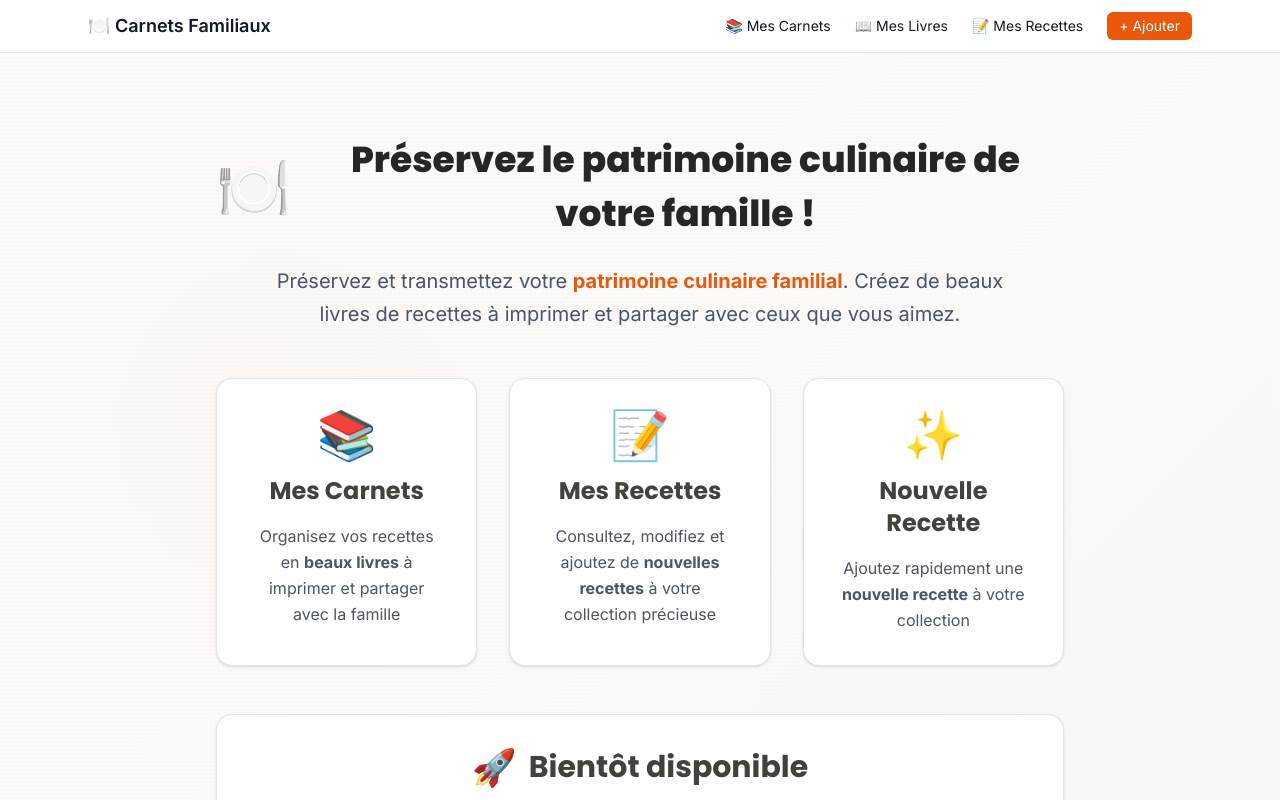
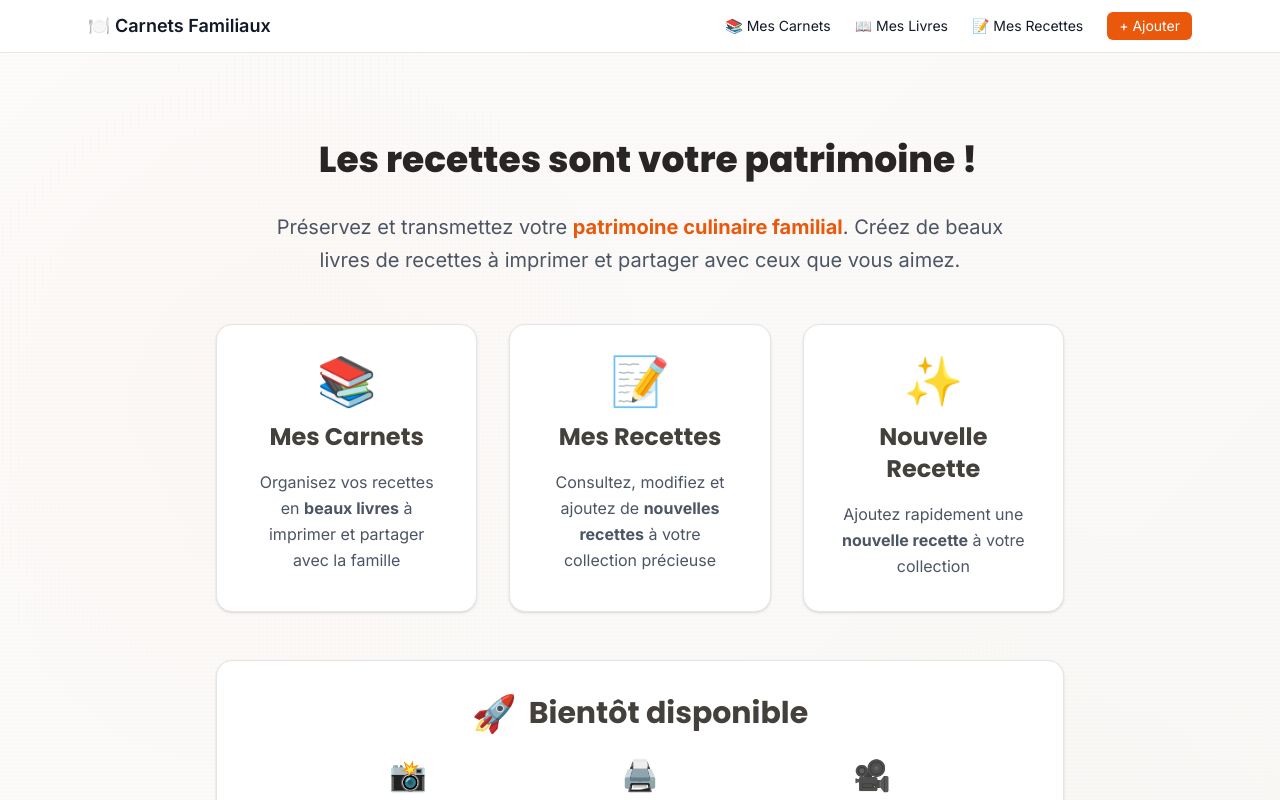
Before and after one commit to oliviertgpls-tech/Fdt-2, a Next.js app: page / in a window 1280 px wide. Shown: the top 800 px of the page. Built offline with nearby package versions, Linux system fonts and the light colour scheme.

Commit message:
Update page.tsx

```diff
--- a/app/page.tsx
+++ b/app/page.tsx
@@ -6,9 +6,9 @@ export default function HomePage() {
       {/* Hero Section */}
       <div className="text-center space-y-6">
         <div className="flex items-center justify-center gap-4 mb-6">
-          <div className="text-6xl">🍽️</div>
+          <div className="text-6xl"></div>
           <h1 style={{ color: '#292524' }}>
-            Préservez le patrimoine culinaire de votre famille !
+            Les recettes sont votre patrimoine !
           </h1>
         </div>
 
```
